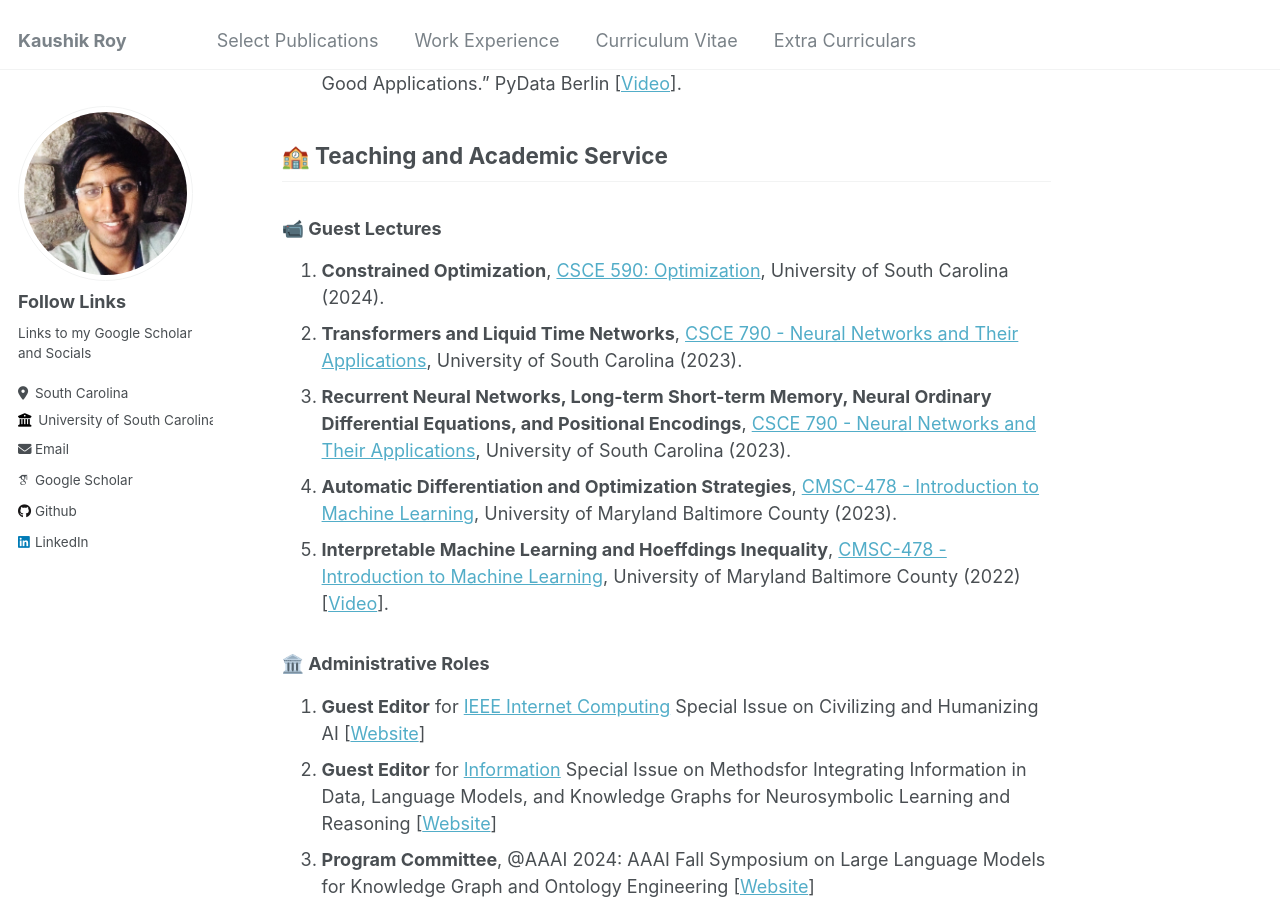
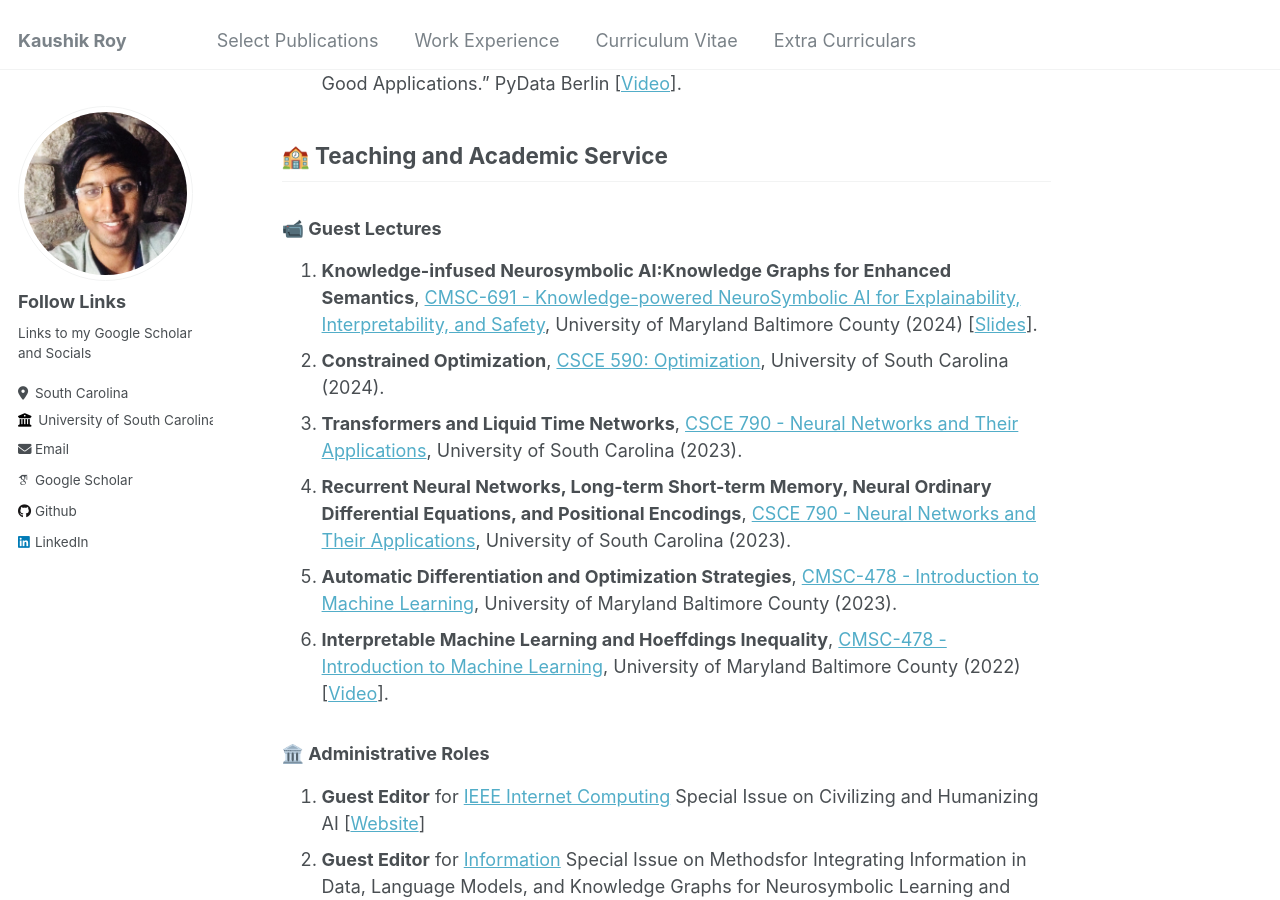
Before and after one commit to kauroy1994/home, a Jekyll site: the page built from _pages/markdown.md, in a window 1280 px wide and 900 px high, scrolled down 5570 px. Built offline with Jekyll 4.4.1, drawn with Linux system fonts in a browser that asks for light colours; some web fonts are replaced.

Commit message:
Update markdown.md

```diff
--- a/_pages/markdown.md
+++ b/_pages/markdown.md
@@ -109,11 +109,12 @@ author_profile: true
 ## 🏫 Teaching and Academic Service
 
 ### 📹 Guest Lectures
-1. **Constrained Optimization**, [CSCE 590: Optimization](https://vigsnar.github.io/teaching.html), University of South Carolina (2024).
-2. **Transformers and Liquid Time Networks**, [CSCE 790 - Neural Networks and Their Applications](https://vigsnar.github.io/csce.html), University of South Carolina (2023).
-3. **Recurrent Neural Networks, Long-term Short-term Memory, Neural Ordinary Differential Equations, and Positional Encodings**, [CSCE 790 - Neural Networks and Their Applications](https://vigsnar.github.io/csce.html), University of South Carolina (2023).
-4. **Automatic Differentiation and Optimization Strategies**, [CMSC-478 - Introduction to Machine Learning](https://manasgaur.github.io/Courses/#), University of Maryland Baltimore County (2023).
-5. **Interpretable Machine Learning and Hoeffdings Inequality**, [CMSC-478 - Introduction to Machine Learning](https://manasgaur.github.io/Courses/#), University of Maryland Baltimore County (2022) [[Video](https://www.youtube.com/watch?v=0oCELvPrkMk&list=PLUkZdoAFrCu-WgzTYpPLBz3cVoTVEUsOc&index=2&pp=gAQBiAQB)].
+1. **Knowledge-infused Neurosymbolic AI:Knowledge Graphs for Enhanced Semantics**, [CMSC-691 - Knowledge-powered NeuroSymbolic AI for Explainability, Interpretability, and Safety](https://kil-workshop.github.io/CMSC691/), University of Maryland Baltimore County (2024) [[Slides](https://docs.google.com/presentation/d/1inYKPZSE39bE4zjbhSDaG21X1KcE8A8bB1DRvIHJ6bw/edit#slide=id.g1128630b8af_0_1151)].
+2. **Constrained Optimization**, [CSCE 590: Optimization](https://vigsnar.github.io/teaching.html), University of South Carolina (2024).
+3. **Transformers and Liquid Time Networks**, [CSCE 790 - Neural Networks and Their Applications](https://vigsnar.github.io/csce.html), University of South Carolina (2023).
+4. **Recurrent Neural Networks, Long-term Short-term Memory, Neural Ordinary Differential Equations, and Positional Encodings**, [CSCE 790 - Neural Networks and Their Applications](https://vigsnar.github.io/csce.html), University of South Carolina (2023).
+5. **Automatic Differentiation and Optimization Strategies**, [CMSC-478 - Introduction to Machine Learning](https://manasgaur.github.io/Courses/#), University of Maryland Baltimore County (2023).
+6. **Interpretable Machine Learning and Hoeffdings Inequality**, [CMSC-478 - Introduction to Machine Learning](https://manasgaur.github.io/Courses/#), University of Maryland Baltimore County (2022) [[Video](https://www.youtube.com/watch?v=0oCELvPrkMk&list=PLUkZdoAFrCu-WgzTYpPLBz3cVoTVEUsOc&index=2&pp=gAQBiAQB)].
 
 ### 🏛️ Administrative Roles
 1. **Guest Editor** for [IEEE Internet Computing](https://ieeexplore.ieee.org/xpl/RecentIssue.jsp?punumber=4236) Special Issue on Civilizing and Humanizing AI [[Website](https://aiisc.ai/Special.html)]
```
